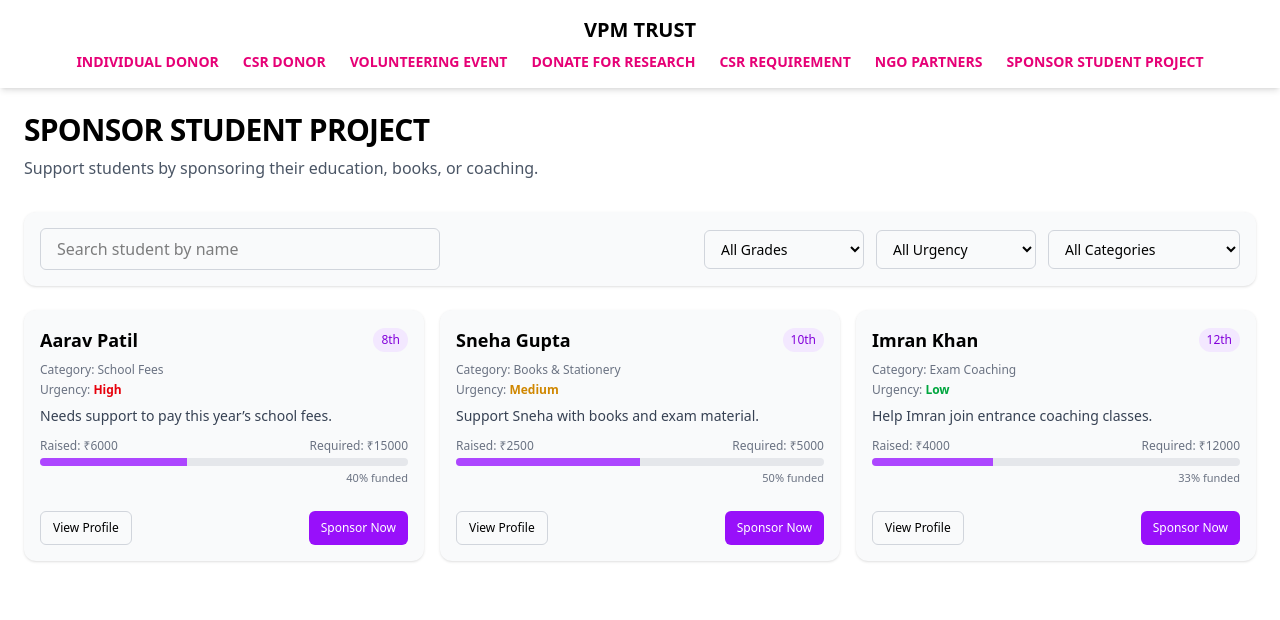
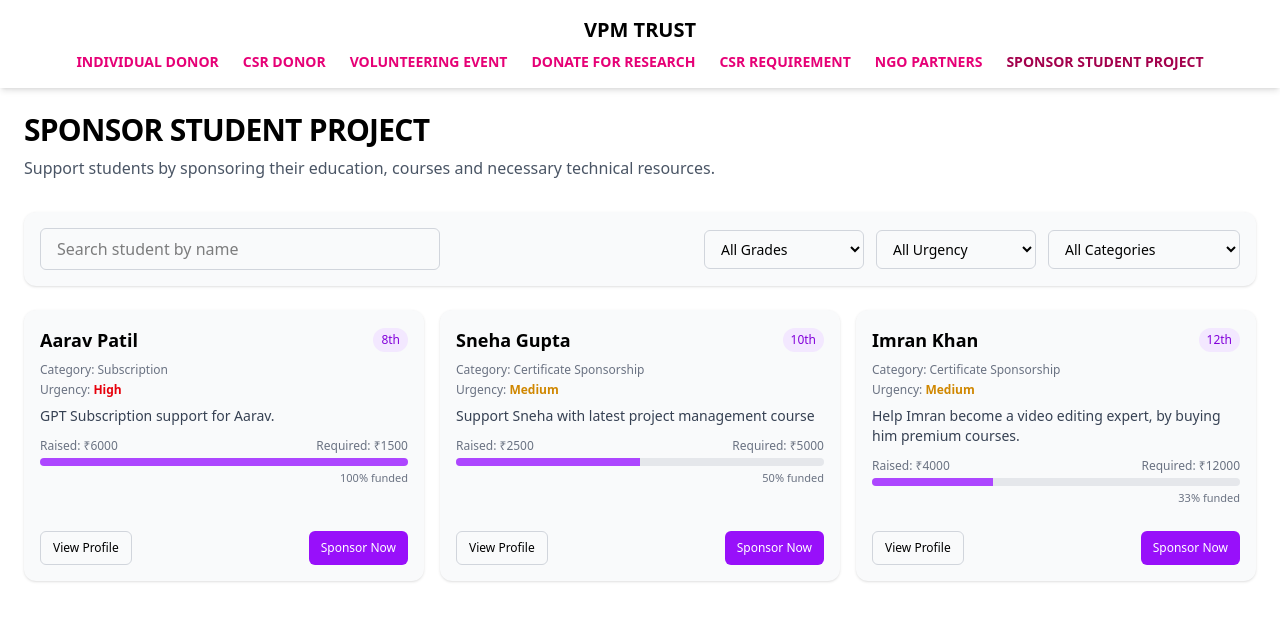
Before and after one commit to VPMWebApps/Frontend---Donor-database, a React (Vite) app in the folder frontend/: page /sponsor-sp in a window 1280 px wide. Shown: the top 620 px of the page. Built offline with nearby package versions, Linux system fonts and the light colour scheme.

Commit message:
Navbar Specifications

```diff
--- a/frontend/src/components/Navbar/Navbar.jsx
+++ b/frontend/src/components/Navbar/Navbar.jsx
@@ -1,18 +1,24 @@
-import { Link } from "react-router-dom";
+import { NavLink } from "react-router-dom";
+
+const linkClass = ({ isActive }) =>
+  `transition-colors duration-200 font-semibold text-sm
+   ${isActive
+     ? "text-pink-800 "
+     : "text-pink-600 hover:text-pink-800 hover:underline"}`;
 
 const Navbar = () => {
   return (
     <nav className="bg-white sticky top-0 z-50 shadow-md py-4 px-8 flex flex-col items-center">
       <h1 className="text-xl font-bold mb-2">VPM TRUST</h1>
-      <div className="flex gap-6 flex-wrap justify-center text-sm font-semibold">
-        <Link to="/individual-donor" className="text-pink-600 hover:underline">INDIVIDUAL DONOR</Link>
-        <Link to="/csr-donor" className="text-pink-600 hover:text-pink-800 transition-colors duration-200">CSR DONOR</Link>
-        <Link to="/" className="text-pink-600 hover:underline">VOLUNTEERING EVENT</Link>
-        <Link to="/research" className="text-pink-600 hover:underline">DONATE FOR RESEARCH</Link>
-        <Link to="/csr-requirement" className="text-pink-600 hover:underline">CSR REQUIREMENT</Link>
-        <Link to="/ngo-partners" className="text-pink-600 hover:underline">NGO PARTNERS</Link>
-        <Link to="/sponsor-sp" className="text-pink-600 hover:underline">SPONSOR STUDENT PROJECT</Link>
 
+      <div className="flex gap-6 flex-wrap justify-center">
+        <NavLink to="/individual-donor" className={linkClass}>INDIVIDUAL DONOR</NavLink>
+        <NavLink to="/csr-donor" className={linkClass}>CSR DONOR</NavLink>
+        <NavLink to="/" end className={linkClass}>VOLUNTEERING EVENT</NavLink>
+        <NavLink to="/research" className={linkClass}>DONATE FOR RESEARCH</NavLink>
+        <NavLink to="/csr-requirement" className={linkClass}>CSR REQUIREMENT</NavLink>
+        <NavLink to="/ngo-partners" className={linkClass}>NGO PARTNERS</NavLink>
+        <NavLink to="/sponsor-sp" className={linkClass}>SPONSOR STUDENT PROJECT</NavLink>
       </div>
     </nav>
   );
--- a/frontend/src/components/Sponsor/Sponsor.jsx
+++ b/frontend/src/components/Sponsor/Sponsor.jsx
@@ -5,11 +5,11 @@ const students = [
     id: 1,
     name: "Aarav Patil",
     grade: "8th",
-    category: "School Fees",
+    category: "Subscription",
     urgency: "High",
-    required: 15000,
+    required: 1500,
     raised: 6000,
-    summary: "Needs support to pay this year’s school fees.",
+    summary: "GPT Subscription support for Aarav.",
     background:
       "Aarav is a bright student from a low-income family. His parents are daily wage workers and struggle to pay full school fees.",
   },
@@ -17,25 +17,25 @@ const students = [
     id: 2,
     name: "Sneha Gupta",
     grade: "10th",
-    category: "Books & Stationery",
+    category: "Certificate Sponsorship",
     urgency: "Medium",
     required: 5000,
     raised: 2500,
-    summary: "Support Sneha with books and exam material.",
+    summary: "Support Sneha with latest project management course",
     background:
-      "Sneha is preparing for her board exams and needs textbooks, guides, and practice material.",
+      "Sneha is a bright student wanting to pursue a career in project management but lacks resources for certification.",
   },
   {
     id: 3,
     name: "Imran Khan",
     grade: "12th",
-    category: "Exam Coaching",
-    urgency: "Low",
+    category: "Certificate Sponsorship",
+    urgency: "Medium",
     required: 12000,
     raised: 4000,
-    summary: "Help Imran join entrance coaching classes.",
+    summary: "Help Imran become a video editing expert, by buying him premium courses.",
     background:
-      "Imran wants to pursue engineering and needs coaching support to prepare for entrance exams.",
+      "Imran wants to pursue professional video editing courses to enhance his skills but cannot afford the fees.",
   },
 ];
 
@@ -68,7 +68,7 @@ const Sponsor = () => {
             SPONSOR STUDENT PROJECT
           </h1>
           <p className="text-gray-600 mt-2 text-sm md:text-base">
-            Support students by sponsoring their education, books, or coaching.
+            Support students by sponsoring their education, courses and necessary technical resources.
           </p>
         </div>
       </div>
```
